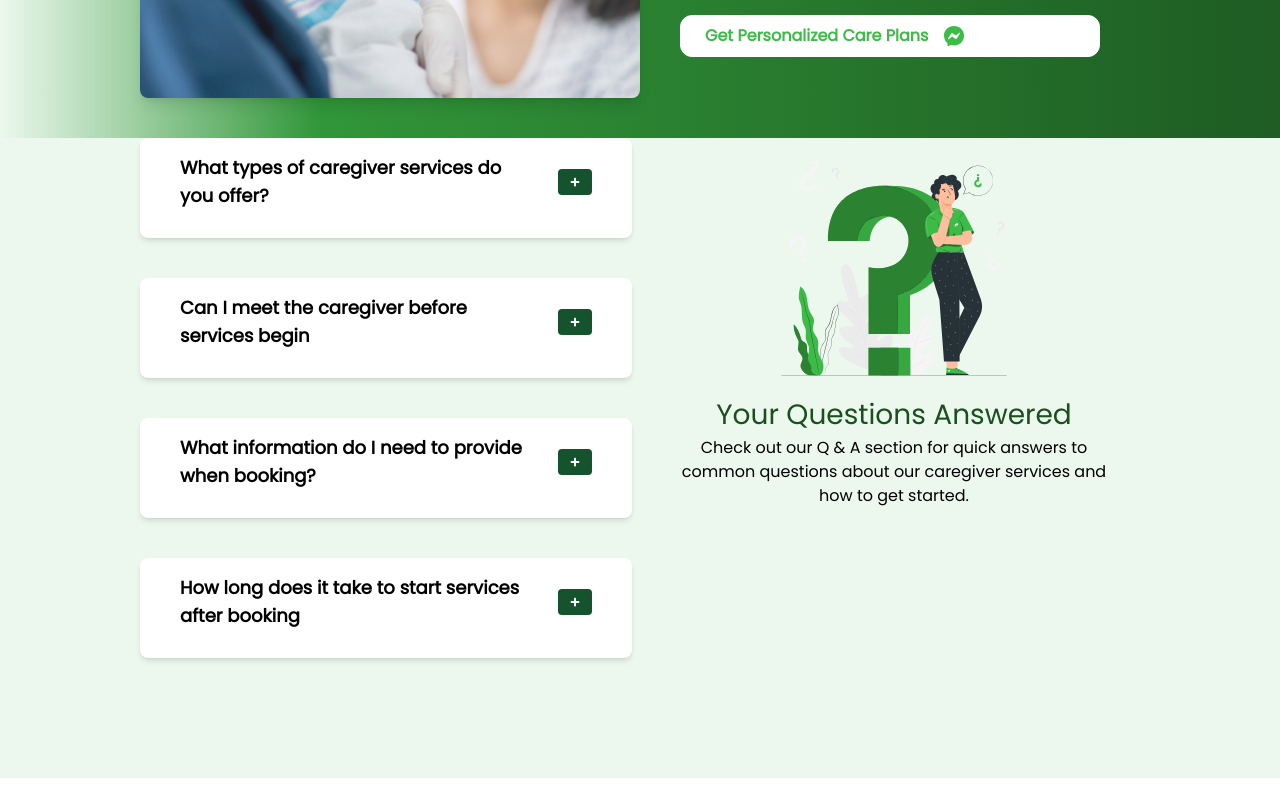
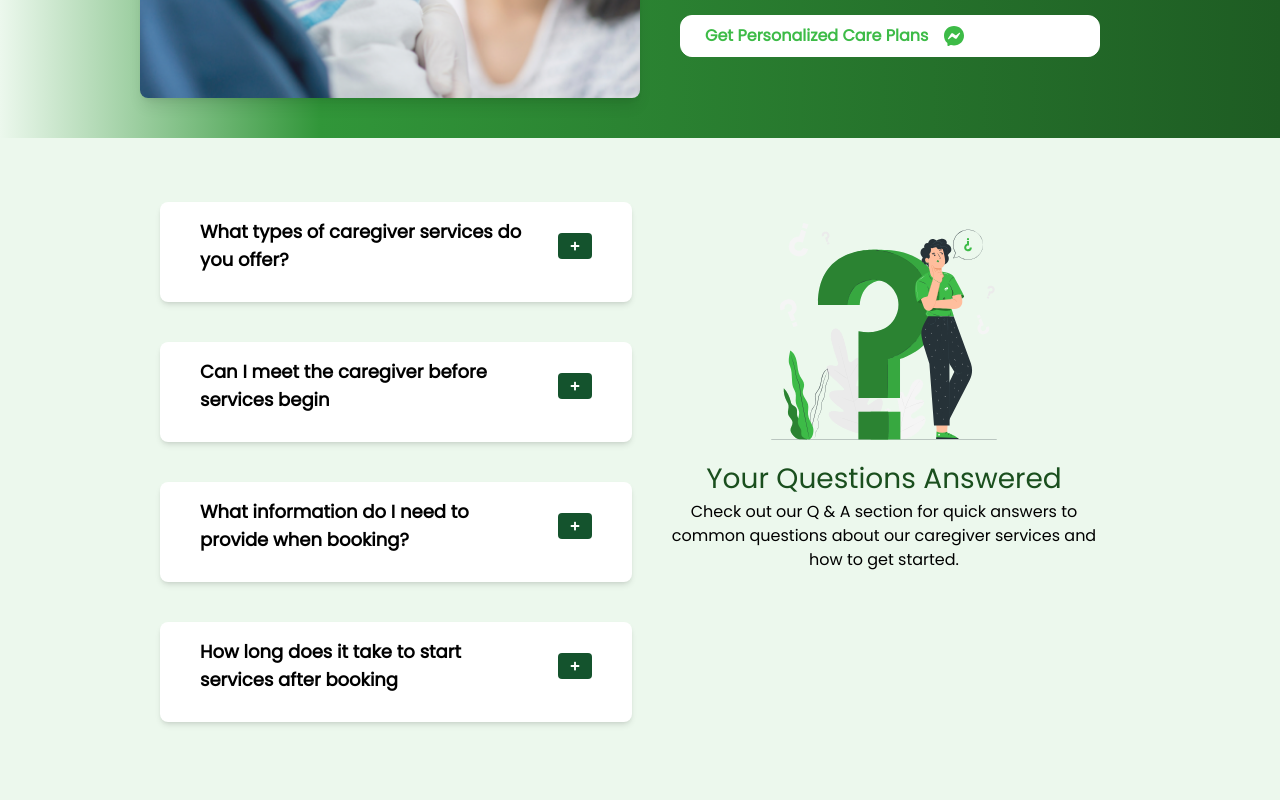
Before and after one commit to Care-Mel/care-mel-frontend, a React (Vite) app: page / in a window 1280 px wide. Shown: the part 2960-3760 px from the top of the page. Built offline with nearby package versions, Linux system fonts and the light colour scheme.

Commit message:
feat: update padding in Accordion component for improved layout

```diff
--- a/src/components/Home/Accordian.jsx
+++ b/src/components/Home/Accordian.jsx
@@ -45,7 +45,7 @@ const Accordion = () => {
   };
 
   return (
-    <div className="p-5 lg:p-0 md:py-[64px] mb-20 lg:w-[1000px] mx-auto">
+    <div className="p-5 md:py-[64px] mb-20 lg:w-[1000px] mx-auto">
       <div className="grid grid-cols-1 md:grid-cols-2 gap-4 w-full">
         <div className="flex items-center mb-10 flex-col md:hidden">
           <img src={faq} alt="" className="w-64" />
```
